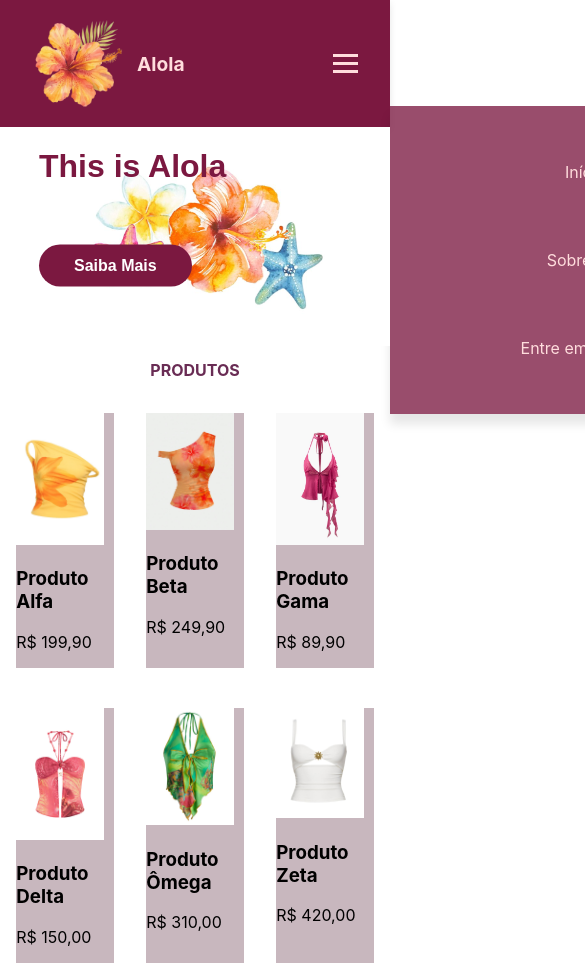
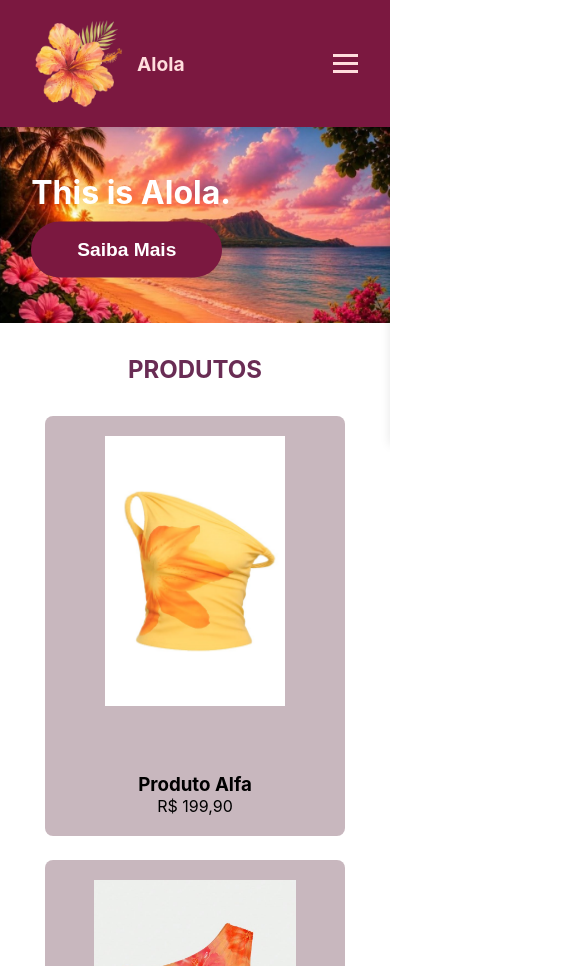
Before and after one commit to rafaeladnguimaraes/ADS_20261_DesenDispositivosMoveis, a plain HTML site: page project_alola/index.html in a window 390 px wide. Shown: the top 966 px of the page, 585 px wide, since content can reach past the window. Drawn offline with Linux system fonts and the light colour scheme.

Commit message:
Melhorando o banner hero e a disposição dos produtos

```diff
--- a/project_alola/index.html
+++ b/project_alola/index.html
@@ -29,10 +29,10 @@
     </header>
 
         <section class="hero">
-            <img src="resources/img/download (1).jpg" alt="Banner Alola" class="hero-bg">
+            <img src="resources/img/banner.jpg" alt="Banner Alola" class="hero-bg">
 
             <div class="hero-content">
-                <h1>This is Alola</h1>
+                <h1>This is Alola.</h1>
                 <button>Saiba Mais</button>
             </div>
         </section>
--- a/project_alola/resources/style.css
+++ b/project_alola/resources/style.css
@@ -1,18 +1,40 @@
-body{
-    text-decoration: none;
+/* --- 1. CONFIGURAÇÕES GERAIS / RESET --- */
+* {
     margin: 0;
     padding: 0;
     box-sizing: border-box;
-    font-family: -apple-system, BlinkMacSystemFont, "Segoe UI", Roboto, Helvetica, Arial, sans-serif;;
 }
+
+body {
+    font-family: -apple-system, BlinkMacSystemFont, "Segoe UI", Roboto, Helvetica, Arial, sans-serif;
+    background-color: #ffffff; /* Boa prática definir um fundo padrão */
+}
+
+html, body {
+    margin: 0;
+    padding: 0;
+    box-sizing: border-box;
+    width: 100%;
+    overflow-x: hidden; /* Remove o scroll horizontal do menu escondido */
+}
+a {
+    text-decoration: none;
+    color: #ffdddd;
+    transition: color 0.3s ease;
+}
+
+/* --- 2. HEADER / NAVBAR --- */
 .navbar {
     display: flex;
     justify-content: space-between;
     align-items: center;
     padding: 1rem 2rem;
     background-color: #7b1840;
-    box-shadow: 0 3px 7px rgba(0,0,0,0.1);
+    box-shadow: 0 3px 7px rgba(0, 0, 0, 0.1);
+    position: relative; /* CRÍTICO: Garante que o menu mobile se alinhe a partir da navbar */
+    z-index: 10;
 }
+
 .logo {
     display: flex;
     align-items: center;
@@ -20,49 +42,26 @@ body{
     font-weight: bold;
     font-size: 1.2rem;
 }
+
 .logo img {
     height: 95px;
+    width: auto;
 }
+
 .nav-links {
     display: flex;
     list-style: none;
     gap: 20px;
 }
-a {
-    text-decoration: none;
-    color: #ffdddd;
-    transition: color 0.3s;
-}
-#pagina1{
-    width: 100%;
-}
-#pagina1 .section-title{
-    text-align: center;
-    font-size: clamp(1rem, 4vw, 3rem);
-    color: #692c54;
-    text-transform: uppercase;
-}
-.grid-produtos{
-    display:flex;
-    flex-wrap: wrap;
-    justify-content: space-around;
-}
-.produto-card{
-    justify-items:center;
-    margin: 20px 15px;
-    background-color: #8c69777a;
-    width: 25%;
-}
-.produto-card img{
-    width: 90%;
-}
-/* Esconde o hambúrguer no desktop */
+
+/* --- 3. MENU HAMBÚRGUER (DESKTOP) --- */
 .hamburger {
     display: none;
     cursor: pointer;
     flex-direction: column;
     gap: 5px;
 }
+
 .hamburger span {
     display: block;
     width: 25px;
@@ -70,39 +69,41 @@ a {
     background-color: #ffdddd;
     transition: all 0.3s ease;
 }
-.hero{
+
+/* --- 4. HERO SECTION --- */
+.hero {
     position: relative;
     width: 100%;
-    margin: 0;
-    padding: 0;
     overflow: hidden;
 }
+
 .hero img {
-    max-width: 1500px;
+    max-width: 2000px;
     width: 100%;
     height: auto;
     display: block;
+    margin: 0 auto;
 }
+
 .hero-content {
     position: absolute;
     top: 50%;
+    left: 10%;
     transform: translateY(-50%);
-    left: 10%;
     display: flex;
     flex-direction: column;
     gap: 20px;
 }
+
 .hero-content h1 {
     font-size: clamp(2rem, 5vw, 6rem);
-    color:#7b1840 ;
-    font-family: sans-serif;
+    color: #ffffff;
     margin: 0;
-    position: relative;
-    top: -40px
 }
+
 .hero-content button {
-    padding: 12px 35px;
-    font-size: 1rem;
+    padding: 17px 46px;
+    font-size: 1.2rem;
     font-weight: bold;
     color: #ffffff;
     background-color: #7b1840;
@@ -110,41 +111,110 @@ a {
     border-radius: 30px;
     cursor: pointer;
     align-self: flex-start;
-}
-.hero-content button:hover {
-    background-color:#5c2147;
+    transition: background-color 0.3s ease;
 }
 
-/* --- 3. Responsividade (Telas até 768px) --- */
+.hero-content button:hover {
+    background-color: #5c2147;
+}
+
+/* --- 5. SEÇÃO DE PRODUTOS / CONTEÚDO --- */
+#pagina1 {
+    width: 100%;
+    padding: 2rem 1rem;
+}
+
+#pagina1 .section-title {
+    text-align: center;
+    font-size: clamp(1.5rem, 4vw, 3rem);
+    color: #692c54;
+    text-transform: uppercase;
+    margin-bottom: 2rem;
+}
+
+.grid-produtos {
+    display: flex;
+    flex-wrap: wrap;
+    justify-content: center;
+    gap: 24px;
+    max-width: 1300px;
+    margin: 0 auto;
+}
+
+.produto-card {
+    display: flex;
+    flex-direction: column;
+    justify-content: space-between;
+    align-items: center;
+    text-align: center;
+    padding: 20px;
+    background-color: rgba(140, 105, 119, 0.48);
+    flex: 1 1 250px;
+    max-width: 300px;
+    border-radius: 8px;
+    flex: 1 1 calc(25% - 24px);
+    min-width: 240px;
+    max-width: 300px;
+    min-height: 420px;
+}
+
+.produto-card img {
+    width: 100%;
+    height: 270px;
+    object-fit: contain;
+    border-radius: 4px;
+    margin-bottom: 15px;
+}
+
+/* --- 6. RESPONSIVIDADE (MOBILE - ATÉ 768px) --- */
 @media (max-width: 768px) {
     .hamburger {
         display: flex;
     }
+
     .nav-links {
+        display: flex;
+        flex-direction: column;
         position: absolute;
-        top: 90px;
+        top: 100%; /* O menu vai começar exatamente onde a navbar termina */
         right: -100%;
-        flex-direction: column;
-        background-color: #7b1840c4;
         width: 100%;
+        background-color: rgba(123, 24, 64, 0.95); /* Cor sólida/semi-transparente uniforme */
         text-align: center;
-        transition: 0.3s ease-in-out;
+        padding: 2rem 0;
         box-shadow: 0 10px 10px rgba(0,0,0,0.1);
-        padding: 2rem 0;
+        transition: right 0.3s ease-in-out;
     }
+
     .nav-links.active {
         right: 0;
     }
+
     .nav-links li {
         margin: 1.5rem 0;
     }
+
+    /* Animação do Ícone Hambúrguer para 'X' */
     .hamburger.active span:nth-child(1) {
         transform: translateY(8px) rotate(45deg);
     }
+
     .hamburger.active span:nth-child(2) {
         opacity: 0;
     }
+
     .hamburger.active span:nth-child(3) {
         transform: translateY(-8px) rotate(-45deg);
     }
+
+    /* Ajuste do Hero para telas menores para evitar textos cortados */
+    .hero-content {
+        position: absolute;
+        top: 50%;
+        left: 8%; /* Um pouco mais perto da borda em telas menores */
+        transform: translateY(-50%);
+        padding: 0;
+        background: none;
+        gap: 10px;
+    }
 }
```
Also changed, not shown: project_alola/resources/img/banner.jpg (added), project_alola/resources/img/download (1).jpg (deleted), project_alola/resources/img/download (2).jpg (deleted), project_alola/resources/img/download.jpg (deleted).
